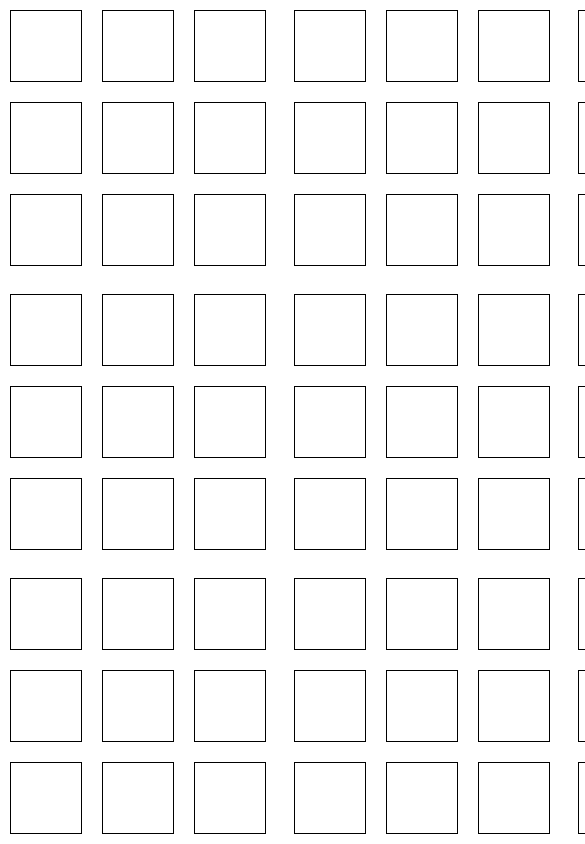
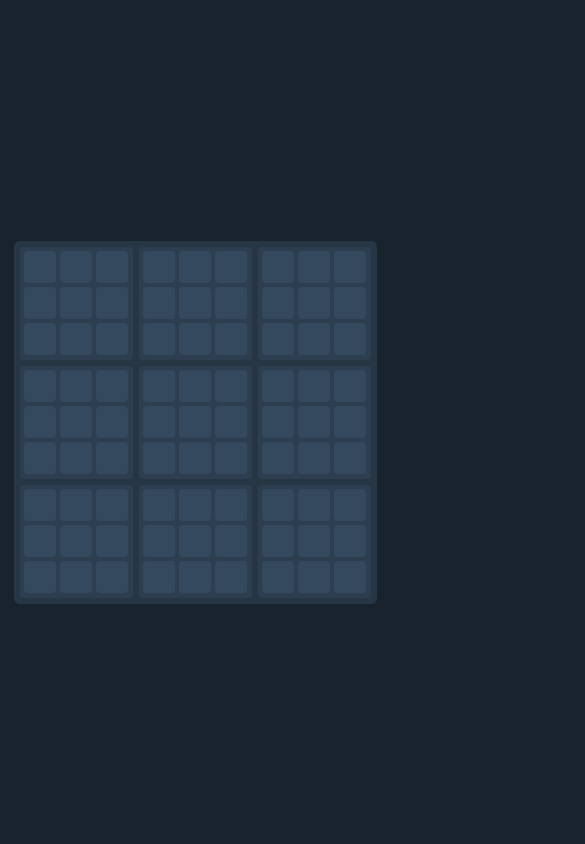
Before and after one commit to emunib/ultimate-tic-tac-toe, a React (Create React App) app: page / in a window 390 px wide. Shown: the top 844 px of the page, 585 px wide, since content can reach past the window. Built offline with nearby package versions, Linux system fonts and the light colour scheme.

Commit message:
add styling, made layout responsive, added x and o icons

```diff
--- a/package.json
+++ b/package.json
@@ -3,6 +3,8 @@
   "version": "0.1.0",
   "private": true,
   "dependencies": {
+    "@fortawesome/free-solid-svg-icons": "^6.4.0",
+    "@fortawesome/react-fontawesome": "^0.2.0",
     "eslint": "8.22.0",
     "react": "^18.2.0",
     "react-dom": "^18.2.0",
--- a/src/App.js
+++ b/src/App.js
@@ -44,10 +44,10 @@ function App() {
     }
 
     return (
-        <>
+        <div className={"main"}>
             {boards.map((board, i) => <Board key={i} isOpen={isBoardOpen[i]} winner={board} turn={isXTurn ? 'x' : 'o'}
                                              checkWinner={(values) => checkWinner(i, values)} makeMove={makeMove}/>)}
-        </>
+        </div>
     );
 }
 
--- a/src/components/Board/index.jsx
+++ b/src/components/Board/index.jsx
@@ -18,7 +18,7 @@ function Board({isOpen, turn, winner, checkWinner, makeMove}) {
 
     return (
         <div className="board">
-            {values.map((val, i) => <Box key={i} value={val} onBoxClick={() => handleClick(i)}/>)}
+            {values.map((turn, i) => <Box key={i} turn={turn} onBoxClick={() => handleClick(i)}/>)}
         </div>
     );
 }
--- a/src/components/Board/style.scss
+++ b/src/components/Board/style.scss
@@ -1,5 +1,24 @@
+@use "../../styles/partials/variables" as *;
+@use "../../styles/partials/mixins" as *;
+
 .board {
   display: grid;
-  grid-template-columns: 1fr 1fr 1fr;
-  grid-template-rows: 1fr 1fr 1fr;
+  grid-template: repeat(3, 1fr) / repeat(3, 1fr);
+  background-color: #2c3e50;
+
+  grid-gap: $space-xxs;
+  padding: $space-xxs;
+  border-radius: $space-xxs;
+
+  @include tablet {
+    grid-gap: $space-xs;
+    padding: $space-xs;
+    border-radius: $space-xs;
+  }
+
+  @include laptop {
+    grid-gap: $space-sm;
+    padding: $space-sm;
+    border-radius: $space-sm;
+  }
 }
--- a/src/components/Box/index.jsx
+++ b/src/components/Box/index.jsx
@@ -1,9 +1,14 @@
+import {faO, faXmark} from '@fortawesome/free-solid-svg-icons';
+import {FontAwesomeIcon} from '@fortawesome/react-fontawesome';
 import React from 'react';
 import './style.scss';
 
-function Box({value, onBoxClick}) {
+function Box({turn, onBoxClick}) {
     return (
-        <div className={'box'} onClick={onBoxClick}>{value}</div>
+        <div className={'box'} onClick={onBoxClick}>
+            {turn === 'x' && <FontAwesomeIcon className={'box__x-icon'} icon={faXmark}/>}
+            {turn === 'o' && <FontAwesomeIcon className={'box__o-icon'} icon={faO}/>}
+        </div>
     );
 }
 
--- a/src/components/Box/style.scss
+++ b/src/components/Box/style.scss
@@ -1,12 +1,25 @@
 .box {
-  width: 4.5rem;
-  height: 4.5rem;
-  border: black 1px solid;
-  font-size: 3rem;
+  width: 100%;
+  height: 100%;
+  color: white;
+  font-size: 10px;
   text-transform: uppercase;
   display: flex;
   justify-content: center;
   align-items: center;
   justify-self: center;
   align-self: center;
+  background-color: #34495e;
+  border-radius: 4px;
+  aspect-ratio: 1 / 1;
+
+  &__x-icon {
+    height: 70%;
+    color: #ff4141;
+  }
+
+  &__o-icon {
+    height: 59%;
+    color: #49b1ff;
+  }
 }
--- a/src/style.scss
+++ b/src/style.scss
@@ -1,3 +1,6 @@
+@use "./styles/partials/variables" as *;
+@use "./styles/partials/mixins" as *;
+
 * {
   margin: 0;
   padding: 0;
@@ -6,13 +9,49 @@
 
 body {
   font-family: sans-serif;
+  background-color: #18232d;
+
 }
 
 #root {
-  height: 100vh;
-  width: 100vh;
+  min-height: 100vh;
+  min-width: $mobile-width;
+  max-width: 100vw;
+  display: flex;
+  flex-direction: column;
+  align-items: center;
+  justify-content: center;
+  padding: $space-md;
+
+  @include tablet {
+    padding: $space-lg;
+  }
+
+}
+
+.main {
+  width: 100%;
+  max-width: $laptop-size - 2 * $space-lg;
+
   display: grid;
-  grid-template-columns: 1fr 1fr 1fr;
-  grid-template-rows: 1fr 1fr 1fr;
-  grid-gap: .5rem;
+  grid-template: repeat(3, 1fr) / repeat(3, 1fr);
+  aspect-ratio: 1 / 1;
+  background-color: #263645;
+
+  grid-gap: $space-xs;
+  padding: $space-xs;
+  border-radius: $space-xs;
+
+  @include tablet {
+    grid-gap: $space-sm;
+    padding: $space-sm;
+    border-radius: $space-sm;
+  }
+
+  @include laptop {
+    grid-gap: $space-md;
+    padding: $space-md;
+    border-radius: $space-md;
+
+  }
 }
--- /dev/null
+++ b/src/styles/partials/_mixins.scss
@@ -0,0 +1,45 @@
+@use "variables" as *;
+@use "sass:math";
+
+// tablet media query
+@mixin tablet {
+  @media screen and (min-width: $tablet-size) {
+    @content
+  }
+}
+
+// tablet media query
+@mixin laptop {
+  @media screen and (min-width: $laptop-size) {
+    @content
+  }
+}
+
+// desktop media query
+@mixin desktop {
+  @media screen and (min-width: $desktop-size) {
+    @content
+  }
+}
+
+// px to rem
+@function rem($px, $base: 16px) {
+  @return math.div($px, $base) * 1rem;
+}
+
+// flexbox mixin
+@mixin flex-display($direction: null, $align: null, $justify: null, $gap: null) {
+  display: flex;
+  @if $direction {
+    flex-direction: $direction;
+  }
+  @if $align {
+    align-items: $align;
+  }
+  @if $justify {
+    justify-content: $justify;
+  }
+  @if $gap {
+    gap: $gap;
+  }
+}
--- /dev/null
+++ b/src/styles/partials/_variables.scss
@@ -0,0 +1,12 @@
+// screen sizes
+$mobile-width: 320px;
+$tablet-size: 480px;
+$laptop-size: 768px;
+$desktop-size: 1280px;
+
+// spacing sizes
+$space-xxs: 4px;
+$space-xs: 6px;
+$space-sm: 9px;
+$space-md: 13.5px;
+$space-lg: 20px;
```
Also changed, not shown: 1 other file (tests, documents, lock files or other folders).
